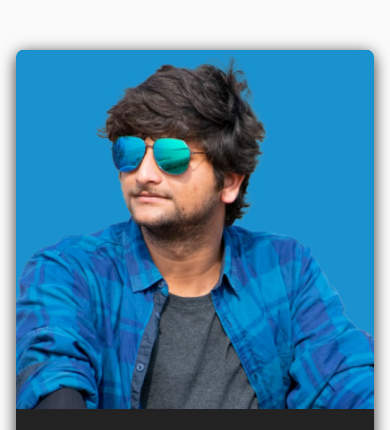
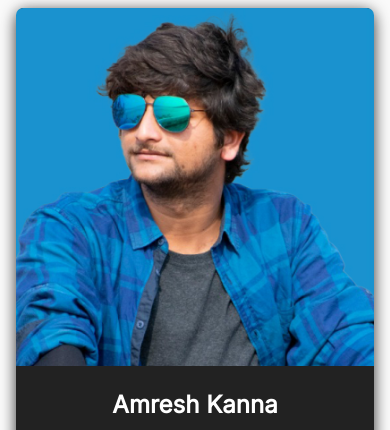
Before and after one commit to Amreshkanna1/DigitalCard, a plain HTML site: page index.html in a window 390 px wide. Shown: the top 430 px of the page. Drawn offline with Linux system fonts and the light colour scheme.

Commit message:
fix padding to 0vh

```diff
--- a/index.html
+++ b/index.html
@@ -69,7 +69,7 @@ hr {
 }
 @media only screen and (max-width: 600px) {
 body {
-  padding: 5vh 2vw;
+  padding: 0vh 2vw;
 }
 }
   </style>
```
